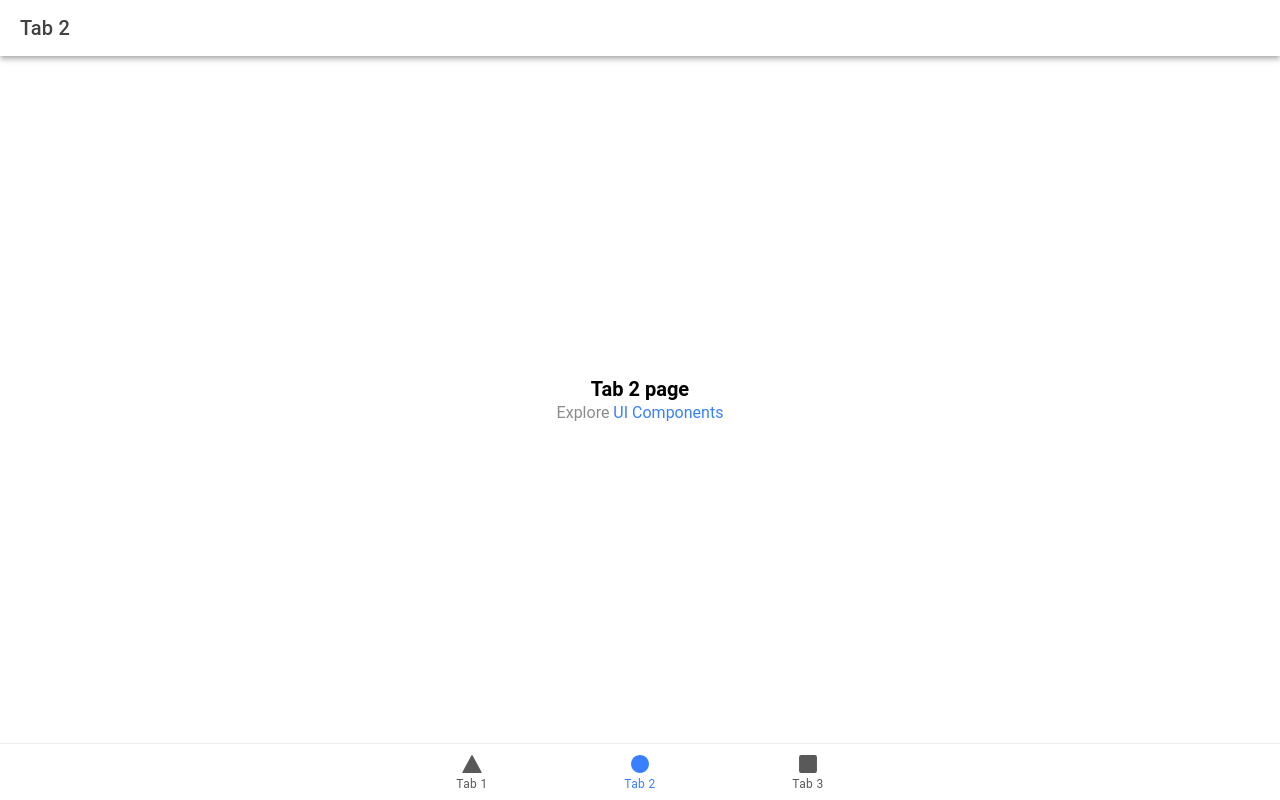
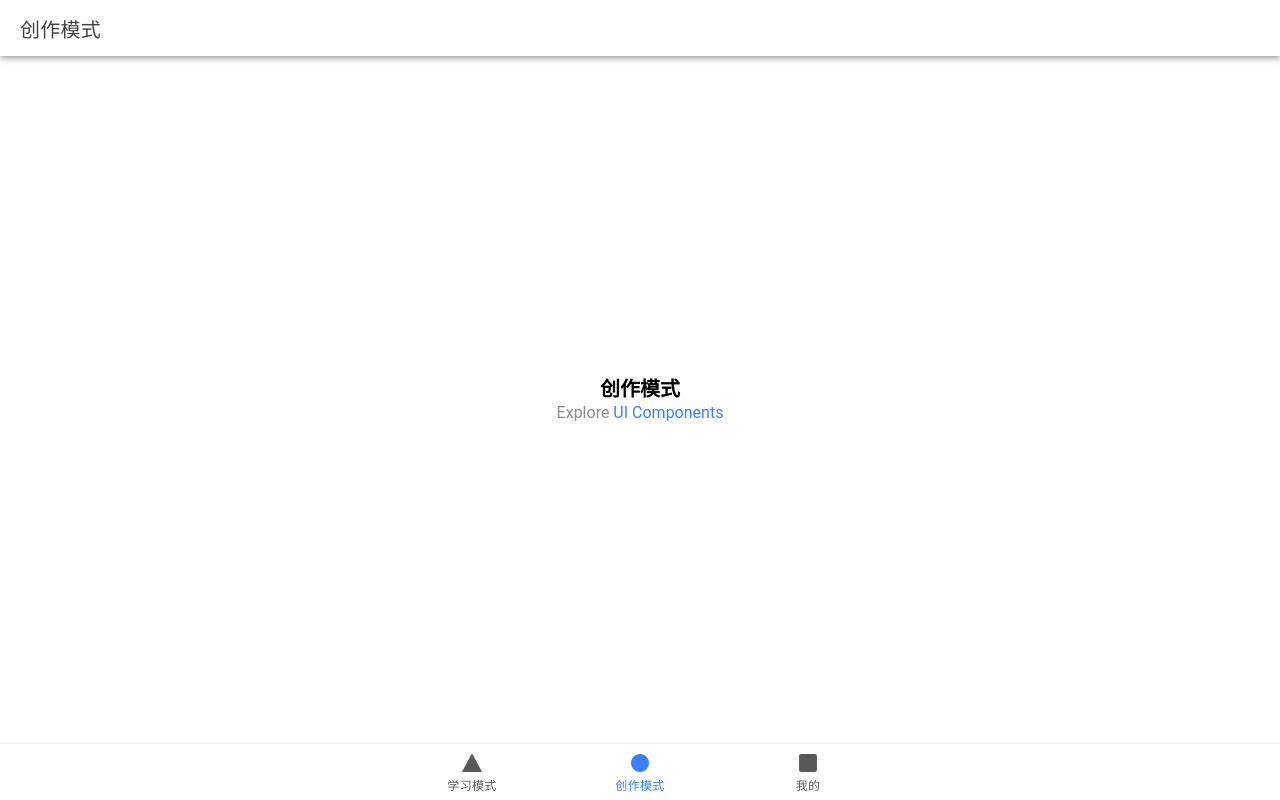
Before and after one commit to HanMaster2024/HanMasterApp, a React (Vite) app: page /tab2 in a window 1280 px wide. Built offline with nearby package versions, Linux system fonts and the light colour scheme.

Commit message:
feat: init

```diff
--- a/package.json
+++ b/package.json
@@ -12,9 +12,11 @@
     "lint": "eslint"
   },
   "dependencies": {
+    "@capacitor/android": "5.7.3",
     "@capacitor/app": "5.0.7",
     "@capacitor/core": "5.7.3",
     "@capacitor/haptics": "5.0.7",
+    "@capacitor/ios": "5.7.3",
     "@capacitor/keyboard": "5.0.8",
     "@capacitor/status-bar": "5.0.7",
     "@ionic/react": "^7.0.0",
@@ -25,7 +27,8 @@
     "react": "^18.2.0",
     "react-dom": "^18.2.0",
     "react-router": "^5.3.4",
-    "react-router-dom": "^5.3.4"
+    "react-router-dom": "^5.3.4",
+    "web3": "^4.6.0"
   },
   "devDependencies": {
     "@capacitor/cli": "5.7.3",
--- a/src/App.tsx
+++ b/src/App.tsx
@@ -57,15 +57,15 @@ const App: React.FC = () => (
         <IonTabBar slot="bottom">
           <IonTabButton tab="tab1" href="/tab1">
             <IonIcon aria-hidden="true" icon={triangle} />
-            <IonLabel>Tab 1</IonLabel>
+            <IonLabel>学习模式</IonLabel>
           </IonTabButton>
           <IonTabButton tab="tab2" href="/tab2">
             <IonIcon aria-hidden="true" icon={ellipse} />
-            <IonLabel>Tab 2</IonLabel>
+            <IonLabel>创作模式</IonLabel>
           </IonTabButton>
           <IonTabButton tab="tab3" href="/tab3">
             <IonIcon aria-hidden="true" icon={square} />
-            <IonLabel>Tab 3</IonLabel>
+            <IonLabel>我的</IonLabel>
           </IonTabButton>
         </IonTabBar>
       </IonTabs>
--- a/src/pages/Tab1.tsx
+++ b/src/pages/Tab1.tsx
@@ -1,22 +1,25 @@
 import { IonContent, IonHeader, IonPage, IonTitle, IonToolbar } from '@ionic/react';
 import ExploreContainer from '../components/ExploreContainer';
 import './Tab1.css';
+import Web3 from 'web3'
 
 const Tab1: React.FC = () => {
+  const web3 = new Web3(Web3.givenProvider || "ws://localhost:8545");
+  console.log(web3)
   return (
     <IonPage>
       <IonHeader>
         <IonToolbar>
-          <IonTitle>Tab 1</IonTitle>
+          <IonTitle>学习模式</IonTitle>
         </IonToolbar>
       </IonHeader>
       <IonContent fullscreen>
         <IonHeader collapse="condense">
           <IonToolbar>
-            <IonTitle size="large">Tab 1</IonTitle>
+            <IonTitle size="large">学习模式</IonTitle>
           </IonToolbar>
         </IonHeader>
-        <ExploreContainer name="Tab 1 page" />
+        <ExploreContainer name="学习模式" />
       </IonContent>
     </IonPage>
   );
--- a/src/pages/Tab2.tsx
+++ b/src/pages/Tab2.tsx
@@ -7,16 +7,16 @@ const Tab2: React.FC = () => {
     <IonPage>
       <IonHeader>
         <IonToolbar>
-          <IonTitle>Tab 2</IonTitle>
+          <IonTitle>创作模式</IonTitle>
         </IonToolbar>
       </IonHeader>
       <IonContent fullscreen>
         <IonHeader collapse="condense">
           <IonToolbar>
-            <IonTitle size="large">Tab 2</IonTitle>
+            <IonTitle size="large">创作模式</IonTitle>
           </IonToolbar>
         </IonHeader>
-        <ExploreContainer name="Tab 2 page" />
+        <ExploreContainer name="创作模式" />
       </IonContent>
     </IonPage>
   );
--- a/src/pages/Tab3.tsx
+++ b/src/pages/Tab3.tsx
@@ -7,16 +7,16 @@ const Tab3: React.FC = () => {
     <IonPage>
       <IonHeader>
         <IonToolbar>
-          <IonTitle>Tab 3</IonTitle>
+          <IonTitle>我的</IonTitle>
         </IonToolbar>
       </IonHeader>
       <IonContent fullscreen>
         <IonHeader collapse="condense">
           <IonToolbar>
-            <IonTitle size="large">Tab 3</IonTitle>
+            <IonTitle size="large">我的</IonTitle>
           </IonToolbar>
         </IonHeader>
-        <ExploreContainer name="Tab 3 page" />
+        <ExploreContainer name="我的" />
       </IonContent>
     </IonPage>
   );
```
Also changed, not shown: 71 other files (tests, documents, lock files or other folders).
